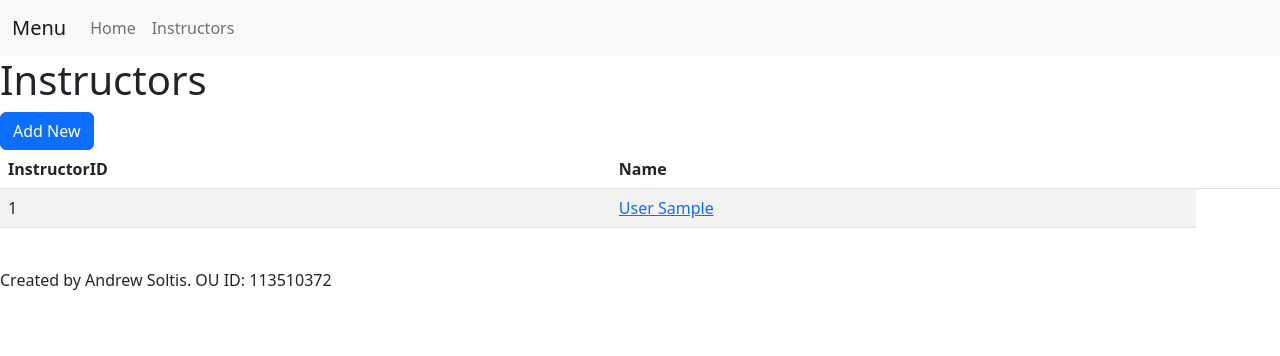
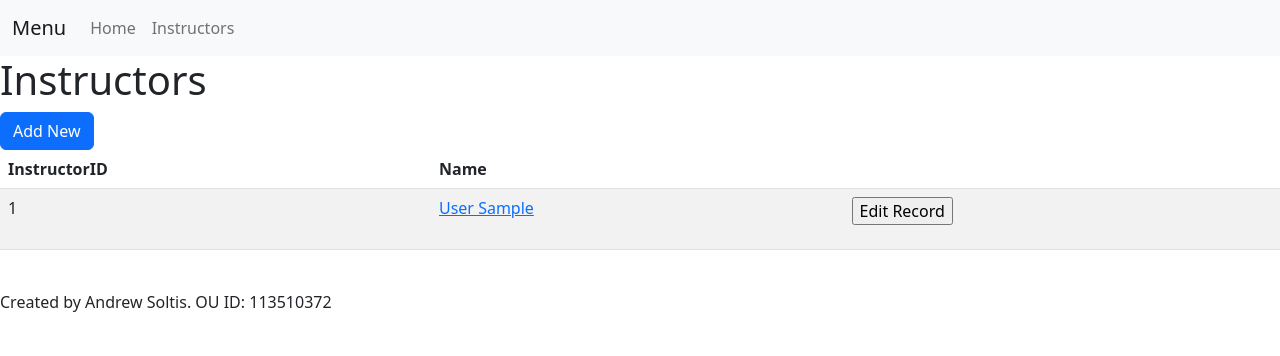
Before and after one commit to amsoltis/Homework4, a PHP site: page /instructor.php in a window 1280 px wide. Shown: the top 356 px of the page. Run offline with PHP 8.4, Linux system fonts and the light colour scheme; tables that the repository leaves empty or names only in its code hold one stand-in row (values such as "Sample post").

Commit message:
Update instructor.php

```diff
--- a/instructor.php
+++ b/instructor.php
@@ -39,6 +39,12 @@ if ($result->num_rows > 0) {
   <tr>
     <td><?=$row["InstructorID"]?></td>
     <td><a href="instructor-delete.php?id=<?=$row["InstructorID"]?>"><?=$row["LastName"]." "?><?=$row["FirstName"]?></a></td>
+    <td>
+      <form method="post" action="instructor-edit.php">
+        <input type="hidden" name="id" value="<?=$row["InstructorID"]?>" />
+        <input type="submit" value="Edit Record" />
+      </form>
+    </td>
   </tr>
 <?php
   }
```
